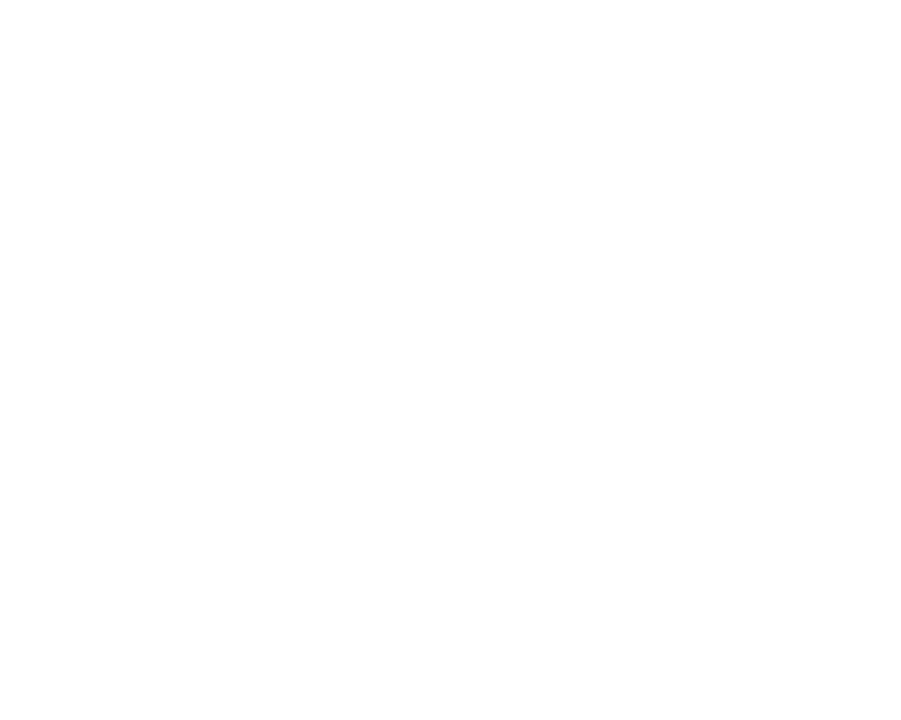
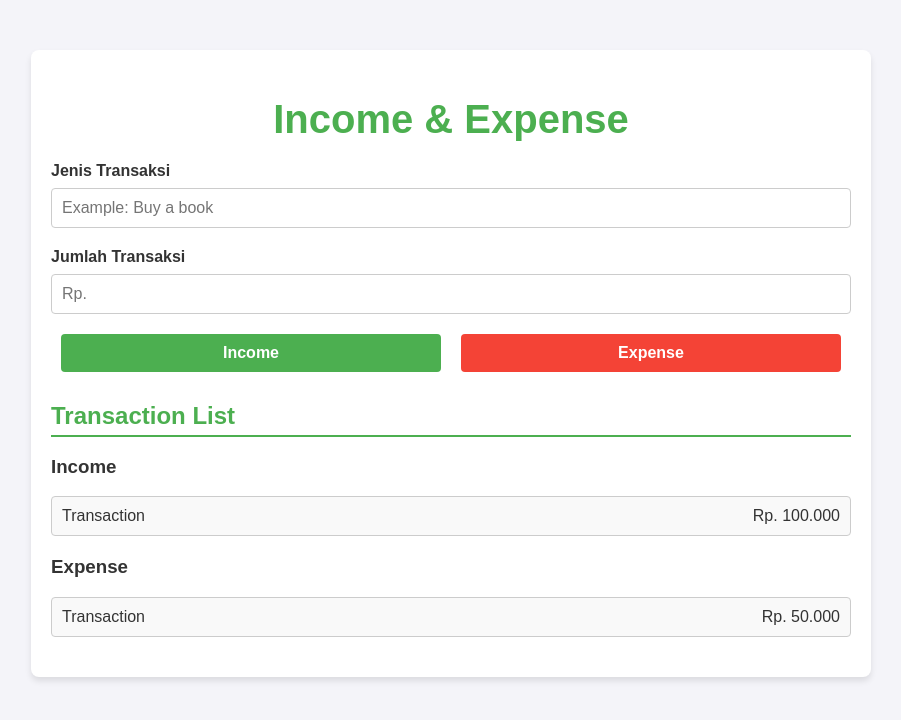
Before and after one commit to FahmiYoshikage/incomeExpenseDOM, a plain HTML site: page index.html in a window 1280 px wide. Shown: the whole page, without its empty margins (189-1090 px from the left). Drawn offline with Linux system fonts and the light colour scheme.

Commit message:
mengubah type number di inputAmount

```diff
--- a/index.html
+++ b/index.html
@@ -3,11 +3,51 @@
 <head>
     <meta charset="UTF-8">
     <meta name="viewport" content="width=device-width, initial-scale=1.0">
+    <link rel="stylesheet" href="css/style.css" type="text/css">
     <title>Income & Expense</title>
 </head>
 <body>
     <div class="container">
+        <div class="container-item">
+            <div class="title">
+                <h1>Income & Expense</h1>
+            </div>
+            <div class="transactionForm">
+                <label for="inputTransaction">Jenis Transaksi</label>
+                <input type="text" name="transaction" id="inputTransaction" placeholder="Example: Buy a book">
+            </div>
+            <div class="transactionForm">
+                <label for="inputAmount">Jumlah Transaksi</label>
+                <input type="number" name="amount" id="inputAmount" placeholder="Rp. ">
+            </div>
+            <div class="submitForm">
+                <div id="incomeButton">Income</div>
+                <div id="expenseButton">Expense</div>
+            </div>
+            <div class="transactionList">
+                <h2>Transaction List</h2>
+                <div class="transactionListIncome">
+                    <h3>Income</h3>
+                    <ul id="incomeTransaction">
+                        <li>
+                            <span>Transaction</span>
+                            <span>Rp. 100.000</span>
+                        </li>
+                    </ul>
+                </div>
+                <div class="transactionListExpense">
+                    <h3>Expense</h3>
+                    <ul id="expenseTransaction">
+                        <li>
+                            <span>Transaction</span>
+                            <span>Rp. 50.000</span>
+                        </li>
+                    </ul>
+                </div>
+            </div>
+        </div>
+    </div>
 
-    </div>
+    <script src="js/script.js"></script>
 </body>
 </html>
```
